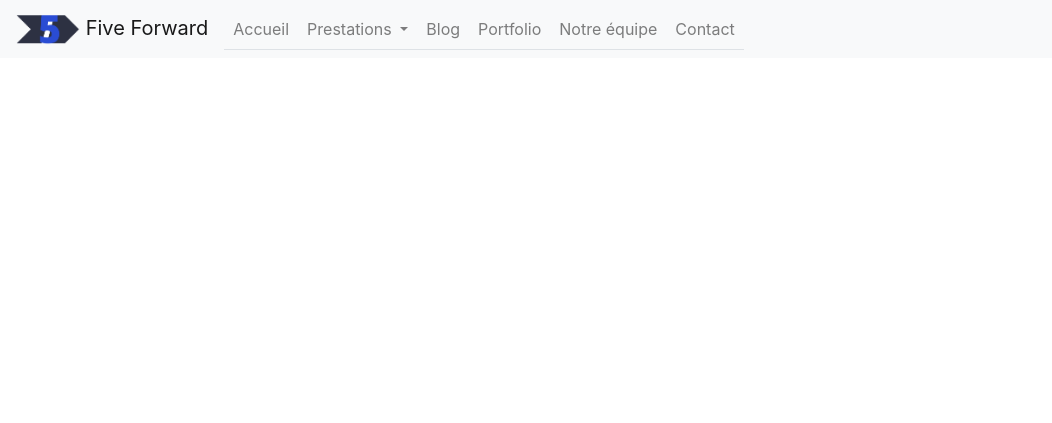
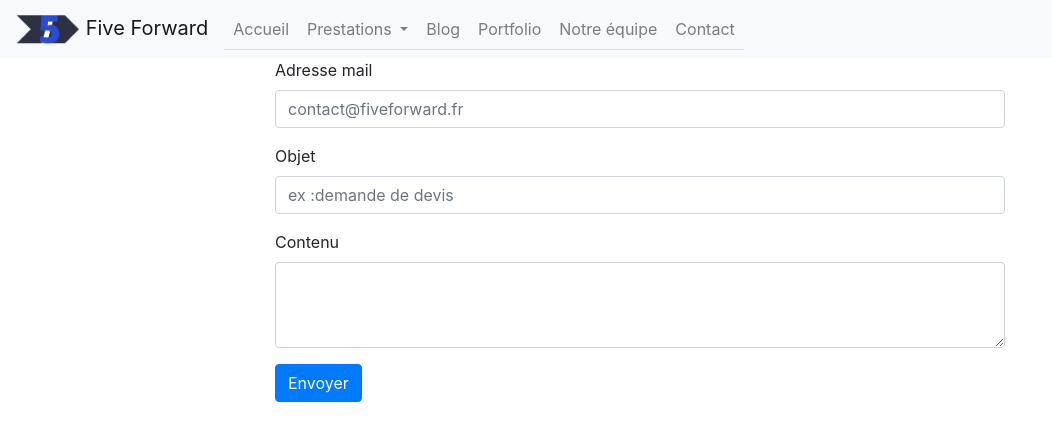
Before and after one commit to mourlonloic/projet-collectif, a PHP site: page /contact.php in a window 1280 px wide. Shown: the top 423 px of the page, without its empty margins (0-1052 px from the left). Before the commit the page ends 50 px from the top, so only its background shows below. Run offline with PHP 8.4, Linux system fonts and the light colour scheme.

Commit message:
Formulaire a compléter

```diff
--- a/contact.php
+++ b/contact.php
@@ -10,13 +10,48 @@
     <link rel="stylesheet" href="https://stackpath.bootstrapcdn.com/bootstrap/4.3.1/css/bootstrap.min.css"
         integrity="sha384-ggOyR0iXCbMQv3Xipma34MD+dH/1fQ784/j6cY/iJTQUOhcWr7x9JvoRxT2MZw1T" crossorigin="anonymous">
 
-        <link rel="stylesheet" href="content/css/style.css">
+    <link rel="stylesheet" href="content/css/style.css">
 
     <title>Contact Five Forward</title>
 </head>
 
 <body>
     <?php include_once("header.php"); ?>
+
+
+    <div class="container">
+        <div class="row">
+            <div class="col"></div>
+            <div class="col-8">
+                <form method="post" action="content/php/verif.php">
+                    <div class="form-group">
+                        <label for="exampleInputEmail1">Adresse mail</label>
+                        <input name="mail" type="email" class="form-control" id="exampleInputEmail1" aria-describedby="emailHelp" placeholder="contact@fiveforward.fr">
+                    </div>
+                    <div class="form-group">
+                        <label for="objet">Objet</label>
+                        <input name="objet" type="text" class="form-control" id="objet" placeholder="ex :demande de devis">
+                    </div>
+                    <div class="form-group">
+                        <label for="exampleFormControlTextarea1">Contenu</label>
+                        <textarea name="contenu" class="form-control" id="exampleFormControlTextarea1" rows="3"></textarea>
+                    </div>
+                    <button type="submit" class="btn btn-primary">Envoyer</button>
+                </form>
+            </div>
+            <div class="col"></div>
+        </div>
+        <br>
+        <div class="row">
+            <div class="col"></div>
+            <div class="col-8 d-flex justify-content-center">
+
+                <iframe src="https://www.google.com/maps/embed?pb=!1m18!1m12!1m3!1d2530.6828890407373!2d3.0190791435502544!3d50.63300747096184!2m3!1f0!2f0!3f0!3m2!1i1024!2i768!4f13.1!3m3!1m2!1s0x47c2d55c764ab439%3A0x2e9bfd5c48d283b!2sEuraTechnologies!5e0!3m2!1sfr!2sfr!4v1565010418198!5m2!1sfr!2sfr"width="500" height="400" frameborder="0" style="border:0" allowfullscreen></iframe>
+
+            </div>
+            <div class="col"></div>
+        </div>
+    </div>
 
 
 
--- a/content/compteur.txt
+++ b/content/compteur.txt
@@ -3,3 +3,5 @@
 18-07-2019:26
 01-08-2019:2
 05-08-2019:4
+07-08-2019:1
+08-08-2019:2
```
Also changed, not shown: content/php/config.php (added, +14 -0 lines), content/php/verif.php (added, +19 -0 lines).
